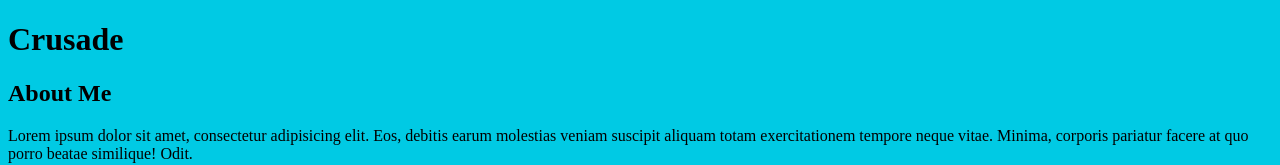
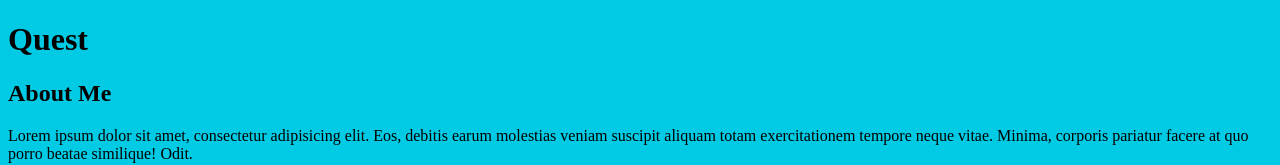
Before and after one commit to Mich-Gelvoleo/udacity-git-course, a plain HTML site: page index.html in a window 1280 px wide. Shown: the top 165 px of the page. Drawn offline with Linux system fonts and the light colour scheme.

```diff
--- a/index.html
+++ b/index.html
@@ -10,7 +10,7 @@
 <body>
 
     <header>
-        <h1>Crusade</h1>
+        <h1>Quest</h1>
     </header>
 
     <div class="container">
```
